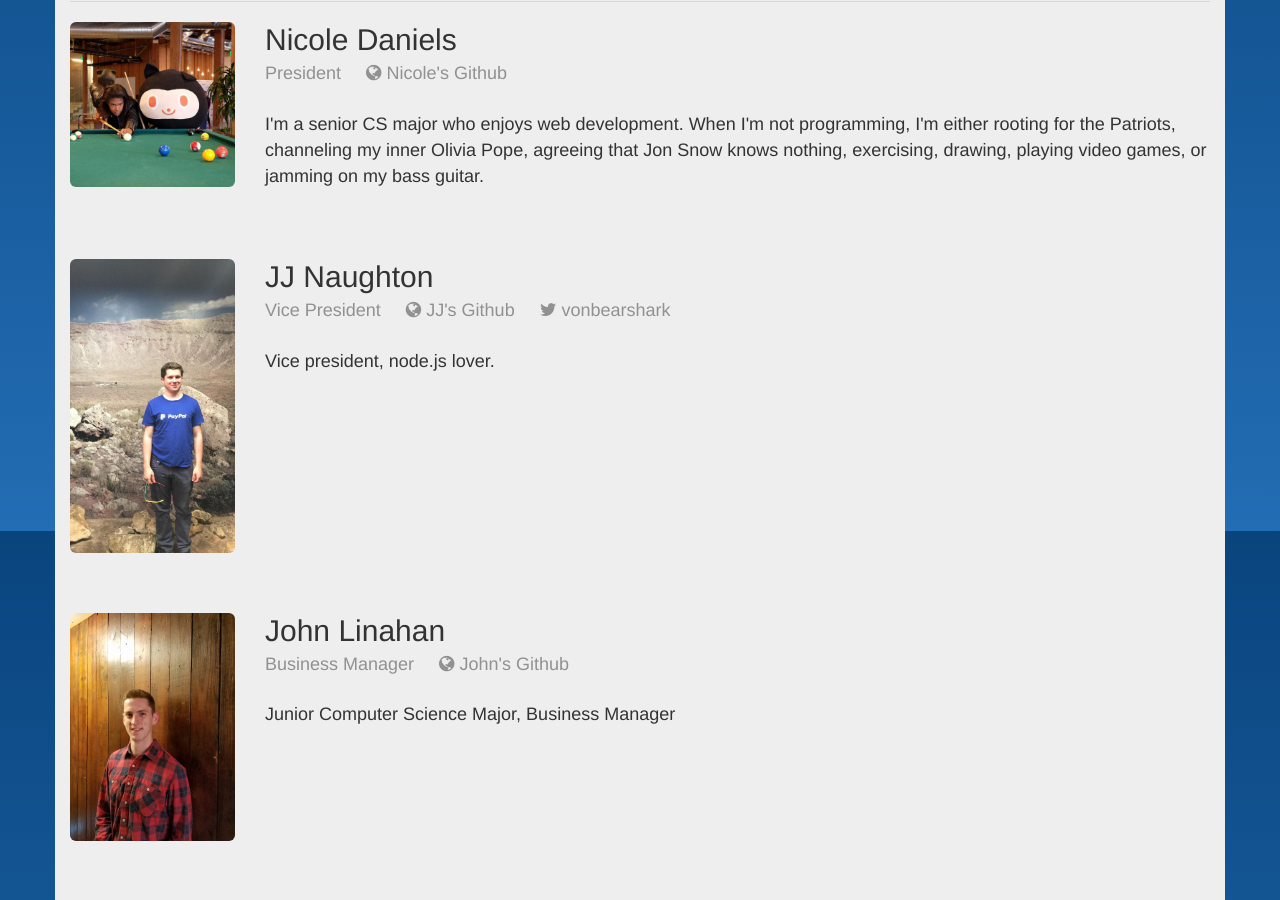
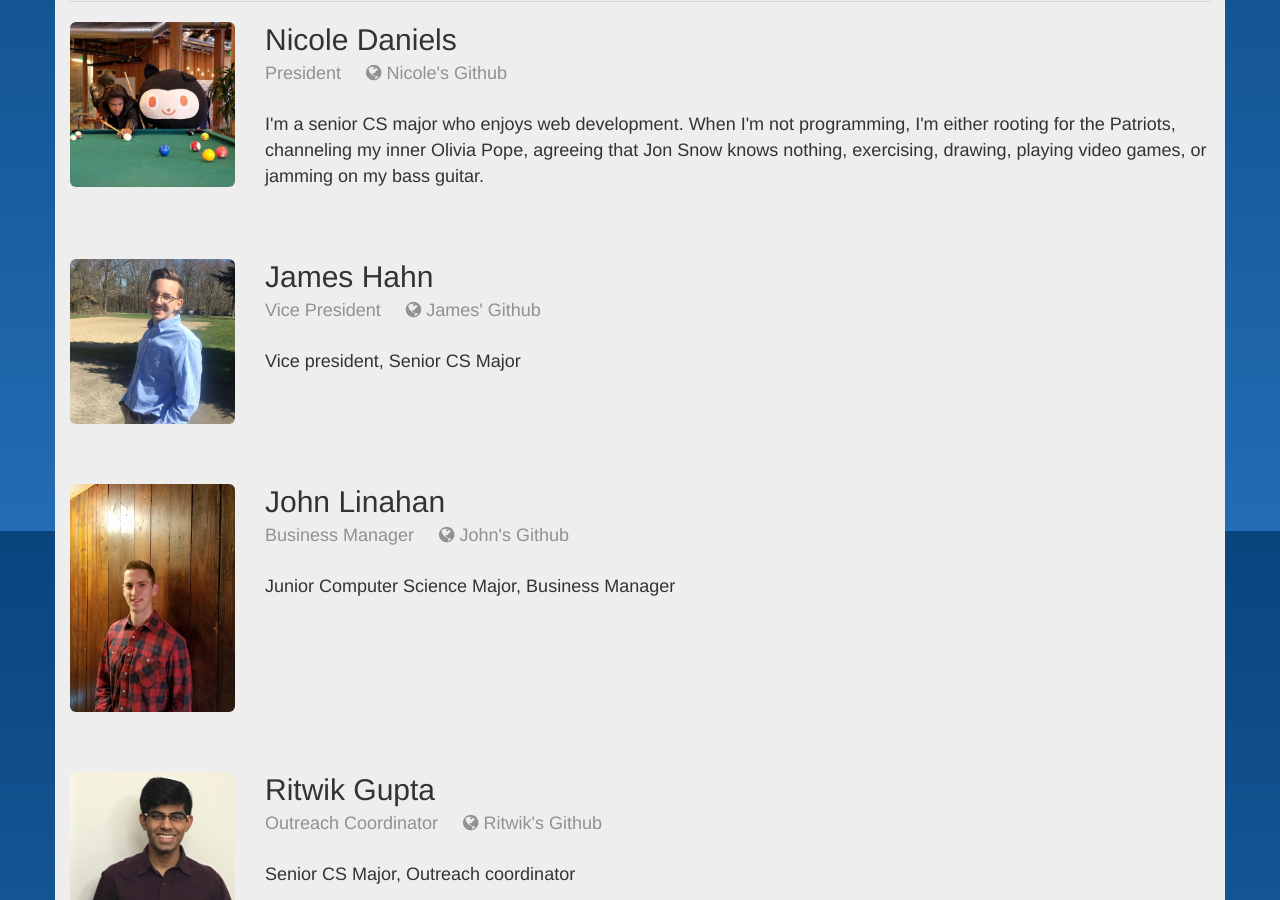
Before and after one commit to pittcsc/old-pittcsc-website-archived, a Jekyll site: the page built from pages/officers.html, in a window 1280 px wide and 900 px high, scrolled down 369 px. Built offline with Jekyll 4.4.1, drawn with Linux system fonts in a browser that asks for light colours; nearby versions of some CDN libraries.

Commit message:
updated James' officer profile and added picture for bio

```diff
--- a/_data/officers.yml
+++ b/_data/officers.yml
@@ -9,14 +9,14 @@
     name: Nicole's Github
 
 - title: Vice President
-  name: JJ Naughton
-  email: jjnaughton93@gmail.com
-  bio: "Vice president, node.js lover."
-  portrait_path: "/assets/images/officers/JJ.jpg"
-  twitter_username: vonbearshark
+  name: James Hahn
+  email: jrh160@pitt.edu
+  bio: "Vice president, Senior CS Major"
+  portrait_path: "/assets/images/officers/James.jpg"
+  twitter_username:
   website:
-    url: https://github.com/vonbearshark
-    name: JJ's Github
+    url: https://github.com/kingsman142/
+    name: James' Github
 
 - title: Business Manager
   name: John Linahan
```
Also changed, not shown: assets/images/officers/James.jpg (added).
